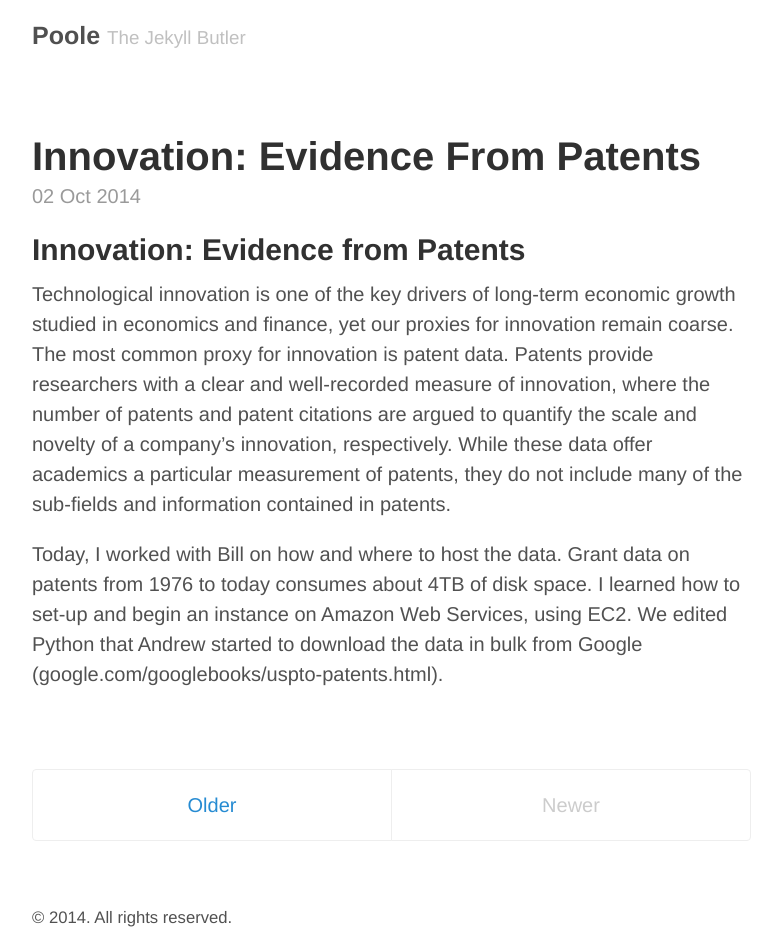
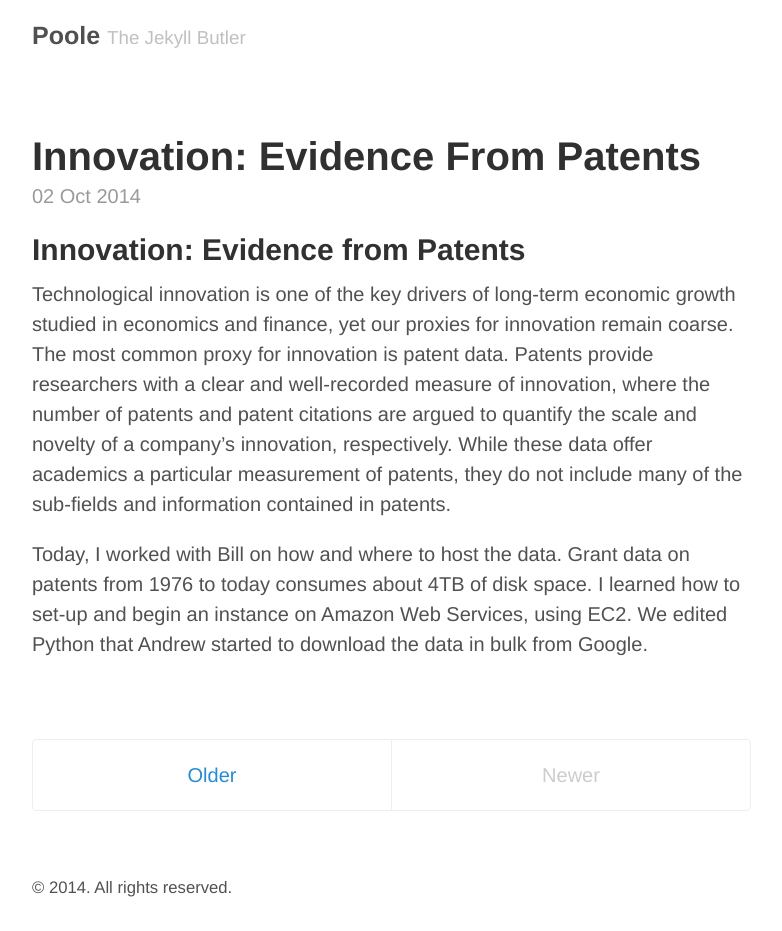
Before and after one commit to researchsanity/researchsanity.github.io, a Jekyll site: the page built from index.html, in a window 1280 px wide. Shown: the whole page, without its empty margins (248-1030 px from the left). Built offline with Jekyll 4.4.1, drawn with Linux system fonts in a browser that asks for light colours; Markdown is read by kramdown in place of the engine named in the settings; the list of posts is cut into pages by our own code; after the commit the page ends 901 px from its top, so only the background shows below that.

Commit message:
publish this one!

```diff
--- a/_posts/2014-10-02-Innovation:-Evidence-from-Patents.md
+++ b/_posts/2014-10-02-Innovation:-Evidence-from-Patents.md
@@ -6,4 +6,4 @@ published: true
 Technological innovation is one of the key drivers of long-term economic growth studied in economics and finance, yet our proxies for innovation remain coarse.  The most common proxy for innovation is patent data.  Patents provide researchers with a clear and well-recorded measure of innovation, where the number of patents and patent citations are argued to quantify the scale and novelty of a company’s innovation, respectively.  While these data offer academics a particular measurement of patents, they do not include
 many of the sub-fields and information contained in patents.
 
-Today, I worked with Bill on how and where to host the data.  Grant data on patents from 1976 to today consumes about 4TB of disk space.  I learned how to set-up and begin an instance on Amazon Web Services, using EC2.  We edited Python that Andrew started to download the data in bulk from Google (google.com/googlebooks/uspto-patents.html).
+Today, I worked with Bill on how and where to host the data.  Grant data on patents from 1976 to today consumes about 4TB of disk space.  I learned how to set-up and begin an instance on Amazon Web Services, using EC2.  We edited Python that Andrew started to download the data in bulk from Google.
```
